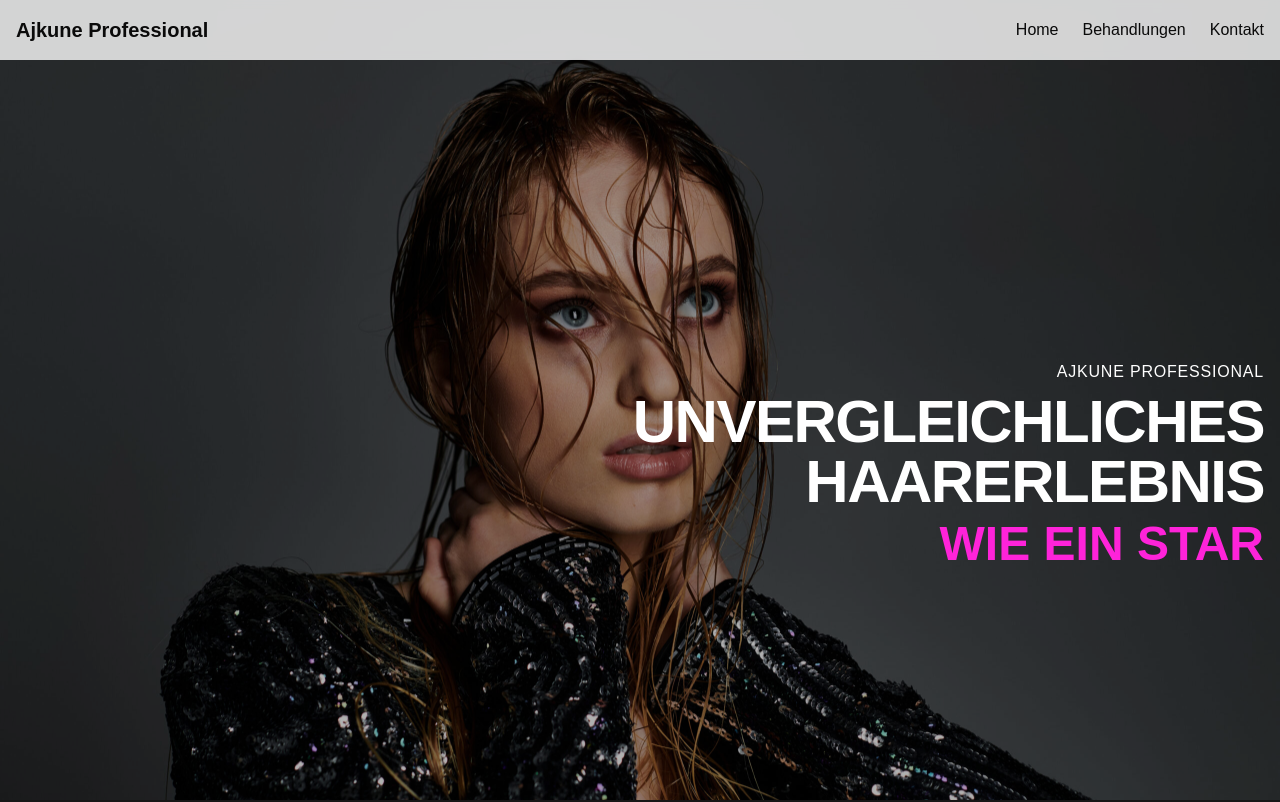
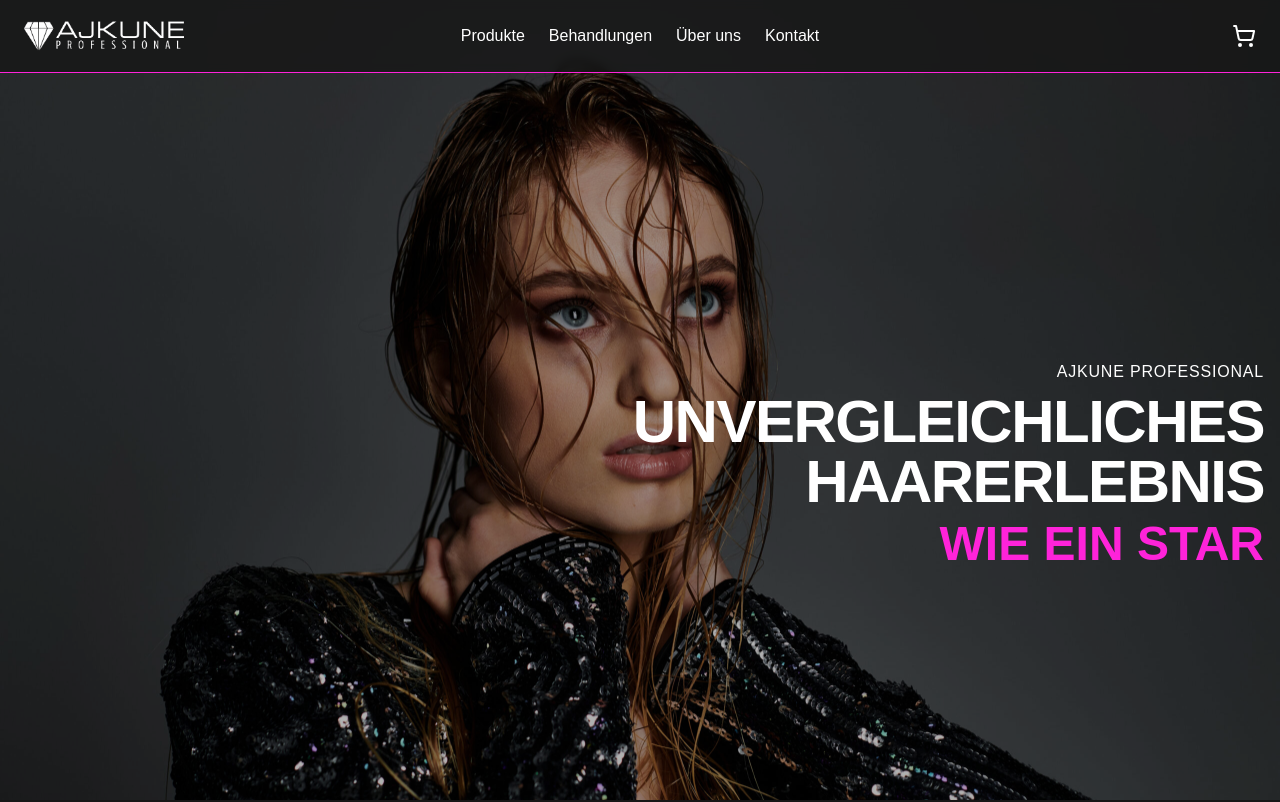
Before and after one commit to WebDevianGmbH/ajkuneprofessional, a Next.js app: page / in a window 1280 px wide. Shown: the top 802 px of the page. Built offline with nearby package versions, Linux system fonts and the light colour scheme.

Commit message:
Add missing Radix UI checkbox and other components

```diff
--- a/src/components/ui/header.tsx
+++ b/src/components/ui/header.tsx
@@ -1,11 +1,17 @@
 "use client";
 
 import Link from "next/link";
+import Image from "next/image";
 import { motion } from "framer-motion";
+import { useState } from "react";
+import { ShoppingCart } from "lucide-react";
+import { CartPopup } from "@/components/ui/cart-popup";
 
 export function Header() {
+  const [isCartOpen, setIsCartOpen] = useState(false);
+
   return (
-    <header className="fixed top-0 left-0 right-0 z-50 bg-white/80 backdrop-blur-sm">
+    <header className="fixed top-0 left-0 right-0 z-50 bg-[hsl(0_0%_9%/0.8)] backdrop-blur-sm border-b border-[#fe23d9]">
       <nav className="container mx-auto px-4 py-4">
         <motion.div
           className="flex justify-between items-center"
@@ -13,20 +19,42 @@ export function Header() {
           animate={{ opacity: 1, y: 0 }}
           transition={{ duration: 0.5 }}
         >
-          <Link href="/" className="text-xl font-bold">
-            Ajkune Professional
+          <Link href="/" className="relative w-[180px] h-[48px] -my-2">
+            <Image
+              src="/ajkune_logo.png"
+              alt="Ajkune Professional"
+              fill
+              className="object-contain"
+              priority
+            />
           </Link>
 
-          <div className="space-x-6">
-            <Link href="/" className="hover:text-[#fe23d9] transition-colors">
-              Home
+          <div className="absolute left-1/2 transform -translate-x-1/2 space-x-6">
+            <Link href="/produkte" className="text-white hover:text-[#fe23d9] transition-colors">
+              Produkte
             </Link>
-            <Link href="/behandlungen" className="hover:text-[#fe23d9] transition-colors">
+            <Link href="/behandlungen" className="text-white hover:text-[#fe23d9] transition-colors">
               Behandlungen
             </Link>
-            <Link href="/kontakt" className="hover:text-[#fe23d9] transition-colors">
+            <Link href="/uber-uns" className="text-white hover:text-[#fe23d9] transition-colors">
+              Über uns
+            </Link>
+            <Link href="/kontakt" className="text-white hover:text-[#fe23d9] transition-colors">
               Kontakt
             </Link>
+          </div>
+
+          <div className="relative">
+            <button
+              className="text-white hover:text-[#fe23d9] transition-colors p-2"
+              onClick={() => setIsCartOpen(!isCartOpen)}
+            >
+              <ShoppingCart size={24} />
+            </button>
+            <CartPopup
+              isOpen={isCartOpen}
+              onClose={() => setIsCartOpen(false)}
+            />
           </div>
         </motion.div>
       </nav>
```
